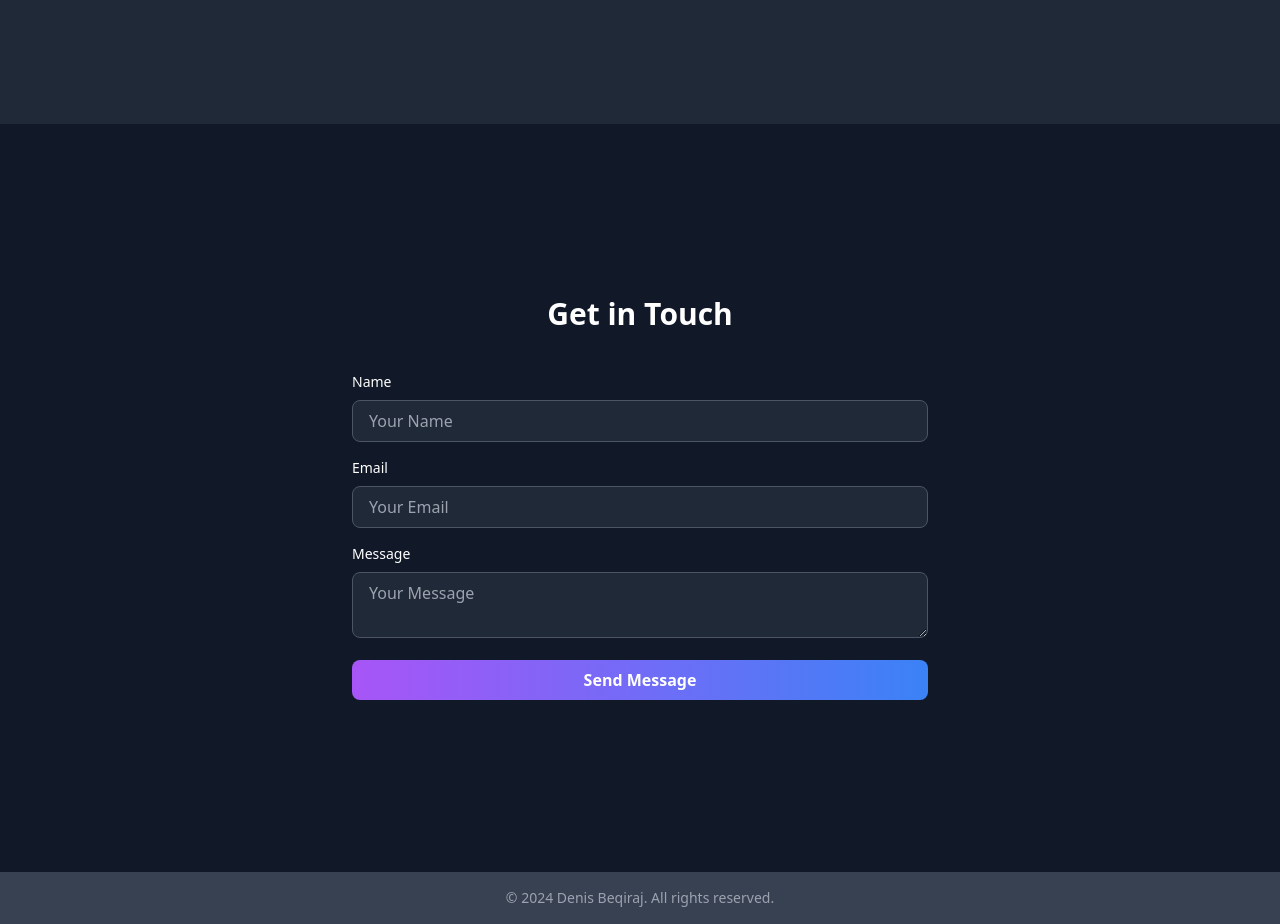
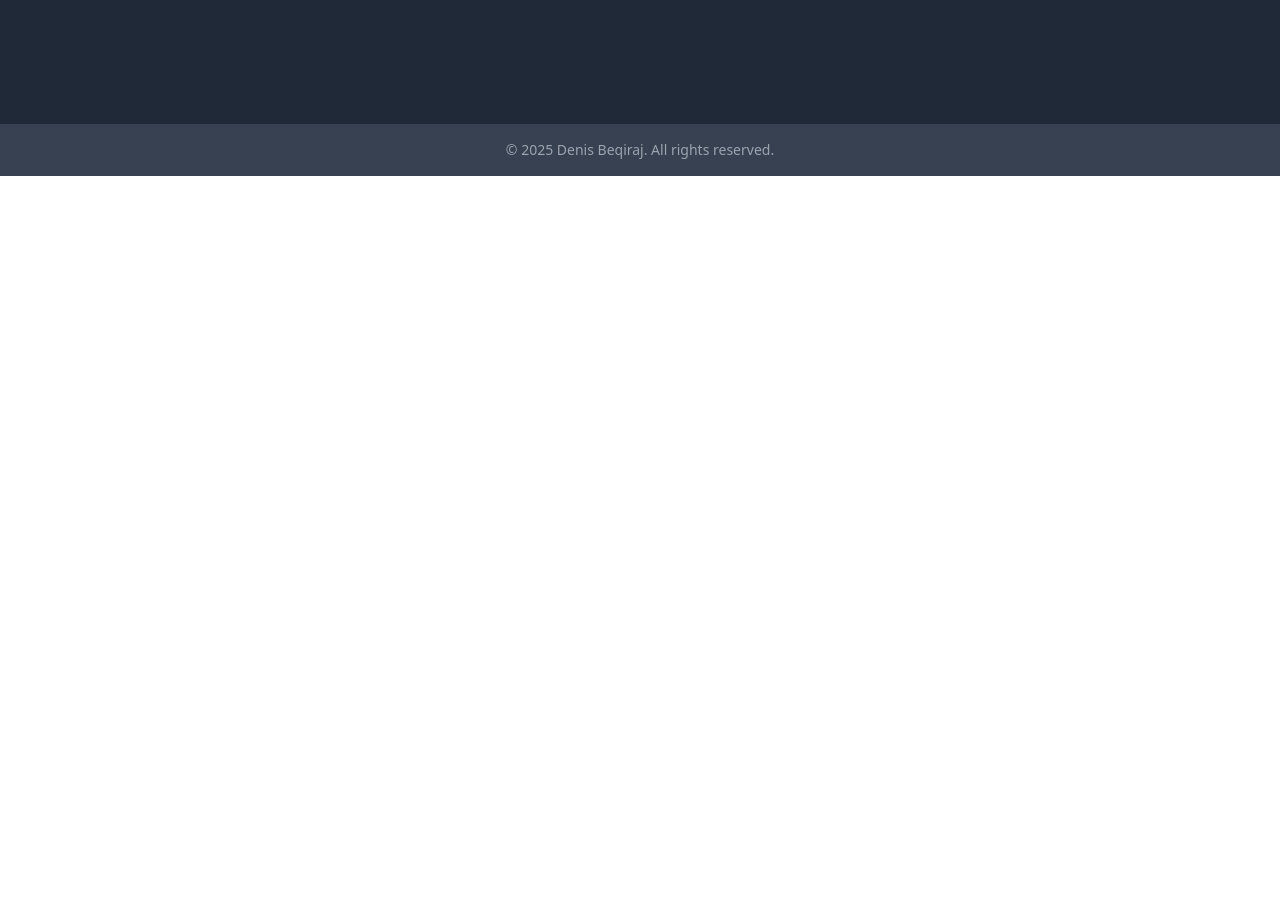
Before and after one commit to deni2312/deni2312.github.io, a React (Vite) app: page /#/ in a window 1280 px wide. Shown: the part 2280-3204 px from the top of the page. After the commit the page ends 2456 px from the top, so only its background shows below. Built offline with nearby package versions, Linux system fonts and the light colour scheme.

Commit message:
Added update

```diff
--- a/src/components/App.tsx
+++ b/src/components/App.tsx
@@ -55,7 +55,7 @@ export default function App() {
 
         <footer className="py-4 bg-gray-700 text-center">
           <p className="text-sm text-gray-400">
-            © 2024 Denis Beqiraj. All rights reserved.
+            © 2025 Denis Beqiraj. All rights reserved.
           </p>
         </footer>
       </div>
--- a/src/pages/Site.tsx
+++ b/src/pages/Site.tsx
@@ -84,56 +84,6 @@ function Site() {
           </div>
         </div>
       </section>
-
-      {/* Contact Section */}
-      <section className="min-h-[calc(100vh-3.25rem)] flex items-center">
-        <div className="container mx-auto px-4">
-          <h2 className="text-3xl font-bold text-center mb-10">Get in Touch</h2>
-          <form className="max-w-xl mx-auto">
-            <div className="mb-4">
-              <label className="block text-sm font-medium mb-2" htmlFor="name">
-                Name
-              </label>
-              <input
-                type="text"
-                id="name"
-                className="w-full px-4 py-2 border border-gray-600 rounded-lg bg-gray-800 text-gray-300"
-                placeholder="Your Name"
-              />
-            </div>
-            <div className="mb-4">
-              <label className="block text-sm font-medium mb-2" htmlFor="email">
-                Email
-              </label>
-              <input
-                type="email"
-                id="email"
-                className="w-full px-4 py-2 border border-gray-600 rounded-lg bg-gray-800 text-gray-300"
-                placeholder="Your Email"
-              />
-            </div>
-            <div className="mb-4">
-              <label
-                className="block text-sm font-medium mb-2"
-                htmlFor="message"
-              >
-                Message
-              </label>
-              <textarea
-                id="message"
-                className="w-full px-4 py-2 border border-gray-600 rounded-lg bg-gray-800 text-gray-300"
-                placeholder="Your Message"
-              ></textarea>
-            </div>
-            <button
-              type="submit"
-              className="w-full bg-gradient-to-r from-purple-500 to-blue-500 py-2 px-4 rounded-lg text-white font-bold"
-            >
-              Send Message
-            </button>
-          </form>
-        </div>
-      </section>
     </div>
   );
 }
```
